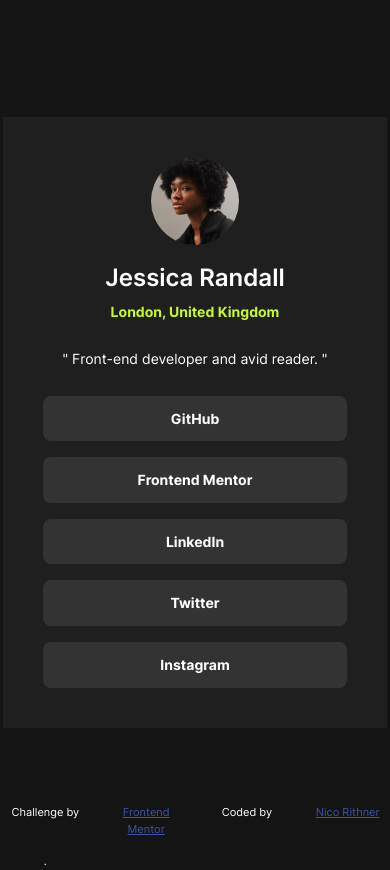
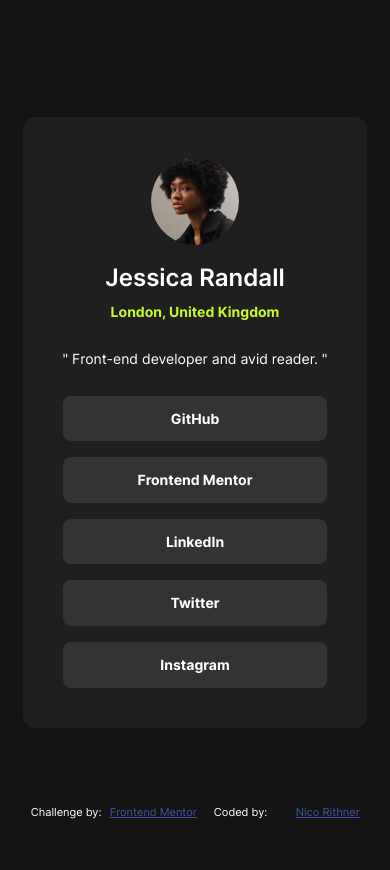
Before and after one commit to nicorithner/solution-social-links-profile-main, a React (Vite) app: page / in a window 390 px wide. After the commit the page ends 844 px from the top, so only its background shows below. Built offline with nearby package versions, Linux system fonts and the light colour scheme.

Commit message:
Update footer

```diff
--- a/src/components/App.jsx
+++ b/src/components/App.jsx
@@ -6,15 +6,14 @@
       <Card />
       <footer className="footer">
         <div className="attribution">
-          Challenge by
+          Challenge by:
           <a href="https://www.frontendmentor.io?ref=challenge" target="_blank">
             Frontend Mentor
           </a>
-          Coded by{" "}
+          Coded by:
           <a href="https://www.frontendmentor.io/profile/nicorithner">
             Nico Rithner
           </a>
-          .
         </div>
       </footer>
     </>
--- a/src/components/App.scss
+++ b/src/components/App.scss
@@ -1,4 +1,5 @@
 @import "../sassStyles/_variables.scss";
+@import "../sassStyles/mixins";
 
 .attribution {
   font-size: 11px;
@@ -38,4 +39,8 @@
   grid-template-columns: 1fr 1fr 1fr 1fr;
   gap: 1rem;
   width: 100%;
+
+  @include mobileBreakPoint {
+    gap: 0rem;
+  }
 }
--- a/src/components/card/Card.scss
+++ b/src/components/card/Card.scss
@@ -9,6 +9,12 @@
   height: 611px;
   background: $darkGrey;
   padding: functions.toRem(40);
+  border-radius: functions.toRem(12);
+
+  @include mobileBreakPoint {
+    width: auto;
+    padding: toRem(12);
+  }
 }
 
 .avatar {
--- a/src/sassStyles/_mixins.scss
+++ b/src/sassStyles/_mixins.scss
@@ -2,3 +2,9 @@
   width: $w + px;
   height: $h + px;
 }
+
+@mixin mobileBreakPoint {
+  @media (max-width: 390px) {
+    @content;
+  }
+}
```
